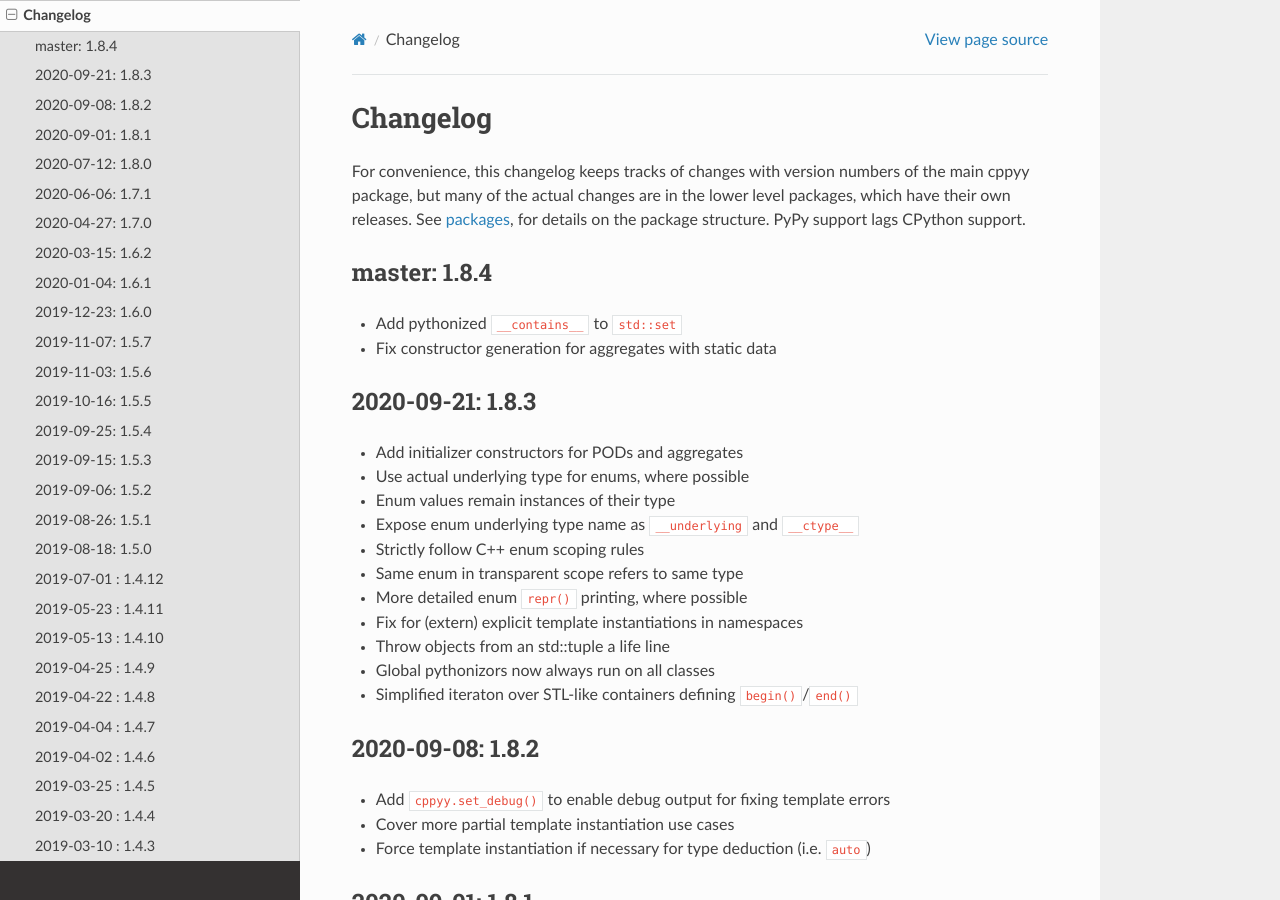
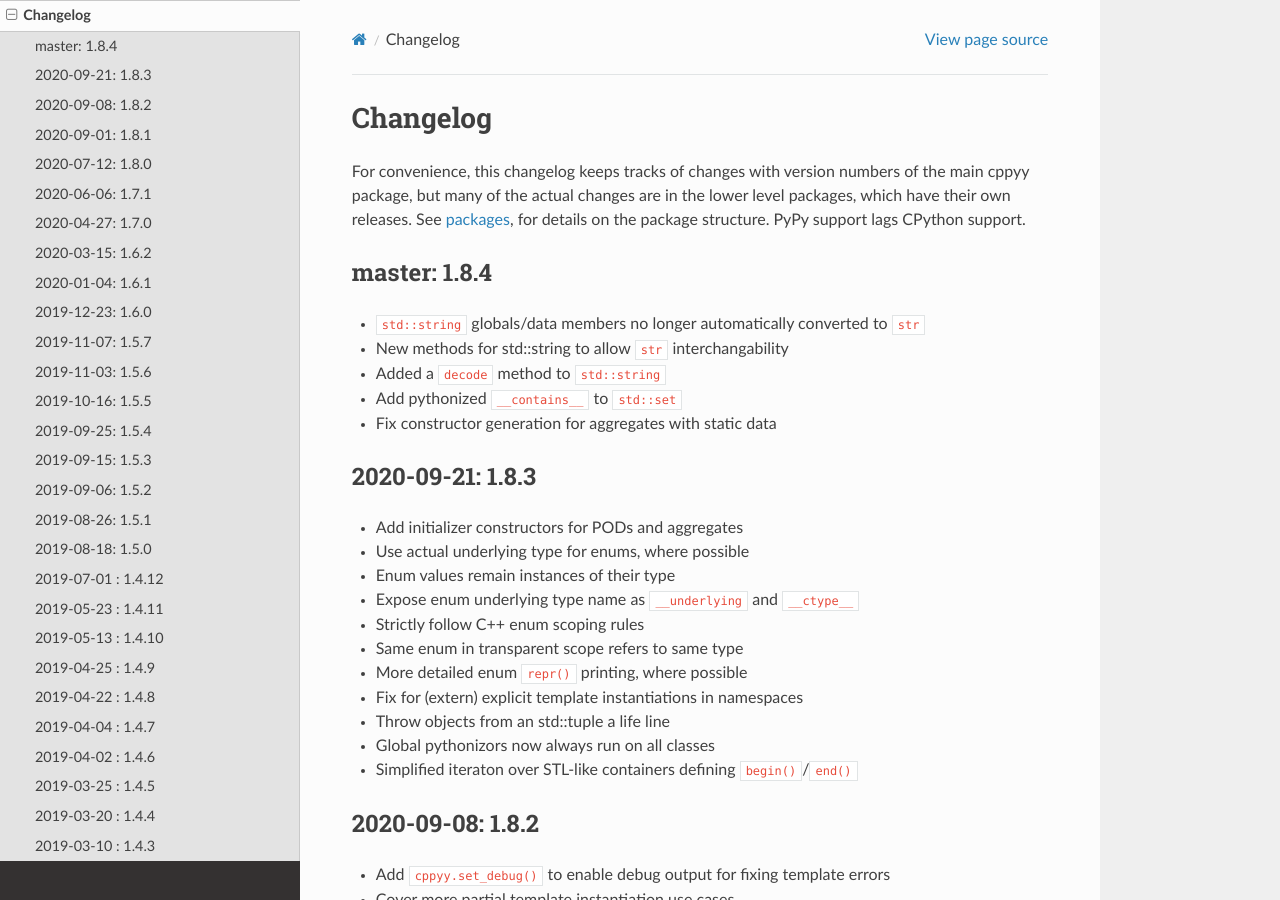
Before and after one commit to wlav/cppyy, a Sphinx documentation site: the page built from doc/source/changelog.rst, in a window 1280 px wide and 900 px high. Built offline with Sphinx 7.4.7 and the Read the Docs theme 2.0.0, drawn with Linux system fonts in a browser that asks for light colours.

Commit message:
update changelog

```diff
--- a/doc/source/changelog.rst
+++ b/doc/source/changelog.rst
@@ -12,6 +12,9 @@
 master: 1.8.4
 -------------
 
+* ``std::string`` globals/data members no longer automatically converted to ``str``
+* New methods for std::string to allow ``str`` interchangability
+* Added a ``decode`` method to ``std::string``
 * Add pythonized ``__contains__`` to ``std::set``
 * Fix constructor generation for aggregates with static data
 
```
